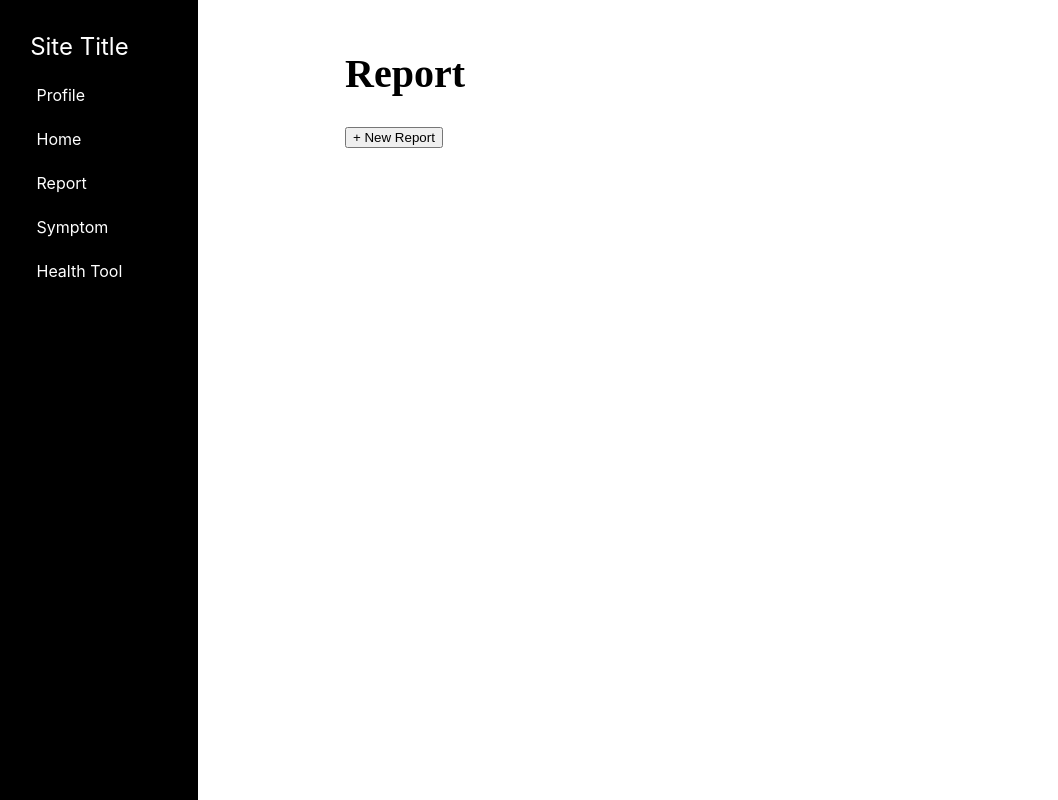
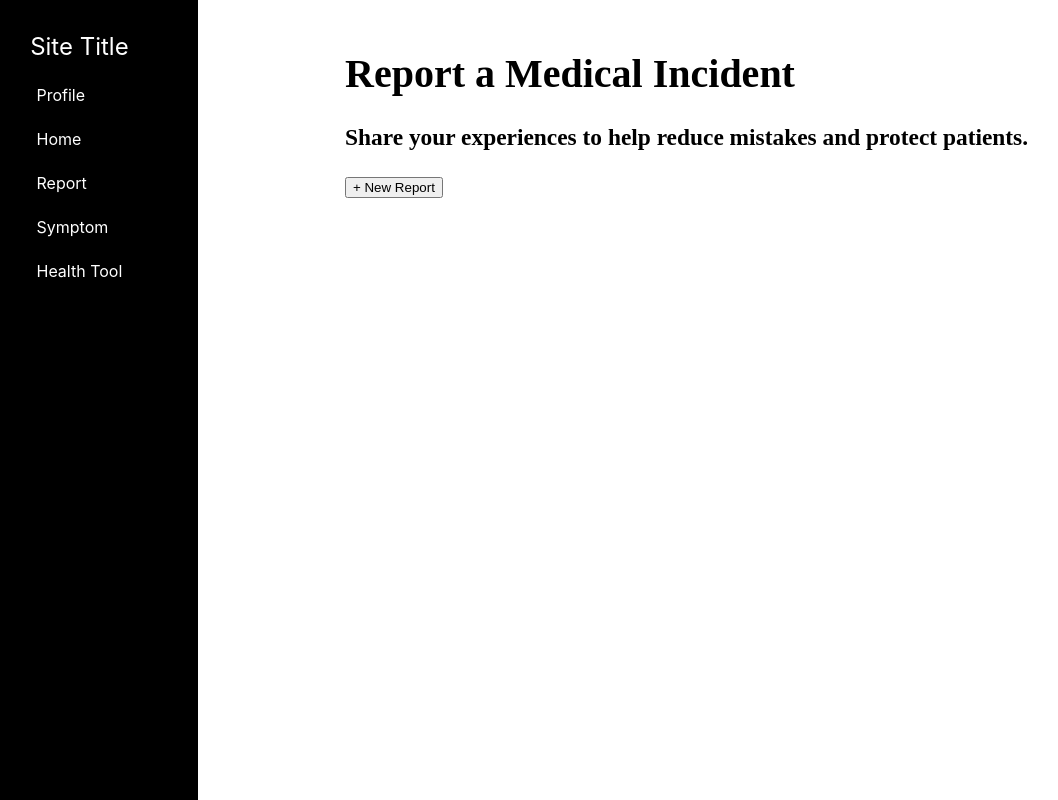
Before and after one commit to kat-mart/IrvineHacks, a React (Create React App) app in the folder react-app/: page /Report in a window 1280 px wide. Shown: the whole page, without its empty margins (39-1097 px from the left). Built offline with nearby package versions, Linux system fonts and the light colour scheme.

Commit message:
add description

```diff
--- a/react-app/src/components/Report.js
+++ b/react-app/src/components/Report.js
@@ -56,7 +56,8 @@ export default function Report({ reports, setReports }) {
     return (
         <>
         <div className='container'>
-            <h1 className='report-header'>Report</h1>
+            <h1 className='report-header'>Report a Medical Incident</h1>
+            <h3>Share your experiences to help reduce mistakes and protect patients.</h3>
             <button onClick={handleAdd}>+ New Report</button>
             <div className='text-editor'>
                 {add &&
```
